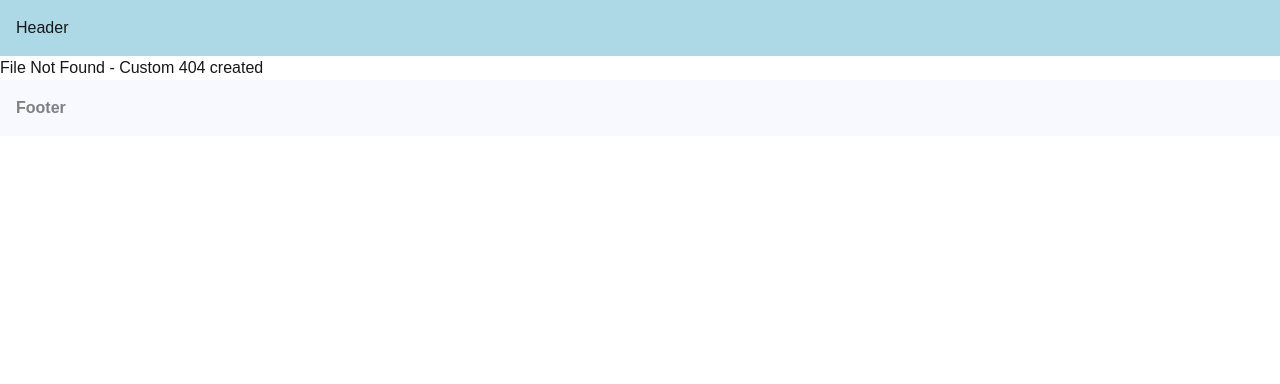
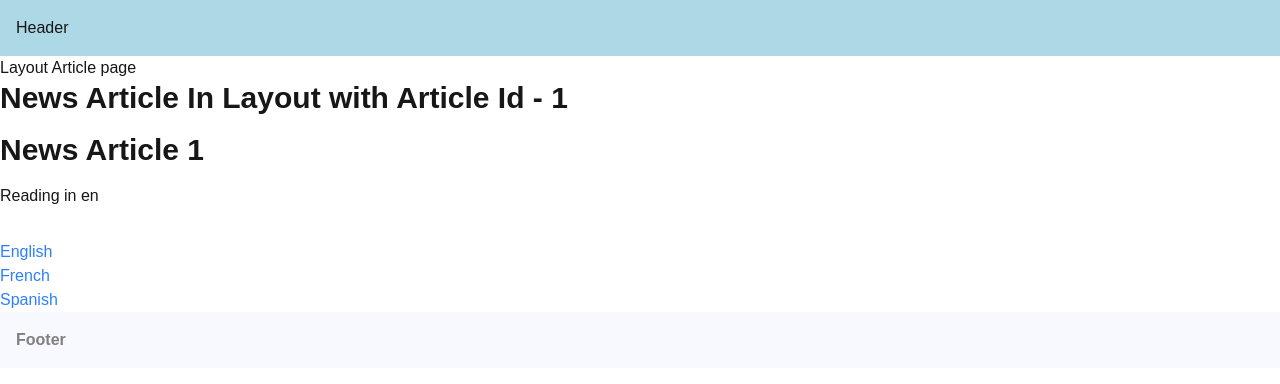
Before and after one commit to Shinia-Gupta/Project_Next15, a Next.js app: page /articles/1 in a window 1280 px wide. Before the commit this address had no page. Shown: the top 384 px of the page. Built offline with nearby package versions, Linux system fonts and the light colour scheme.

Commit message:
params and search params

```diff
--- /dev/null
+++ b/src/app/articles/[articleId]/layout.tsx
@@ -0,0 +1,13 @@
+export default async function ArticleLayout({ children, params, searchParams }: { children:React.ReactNode, params: Promise<{ articleId: string }>, searchParams: Promise<{ lang?: "en" | "fr" | "es" }> }) {
+    const { articleId } = await params
+
+    // const { lang = "en" } = await searchParams
+    return (
+        <div>
+            <h1>Layout Article page</h1>
+            <h1 className="text-3xl font-bold mb-4">News Article In Layout with Article Id - {articleId}</h1>
+            {/* <p className="mb-8">Reading in {lang}</p> */}
+            {children}
+        </div>
+    )
+}
--- /dev/null
+++ b/src/app/articles/[articleId]/page.tsx
@@ -0,0 +1,28 @@
+"use client"
+
+import Link from "next/link"
+import { use } from "react"
+
+
+export default function ArticlePage({ params, searchParams }: { params: Promise<{ articleId: string }>, searchParams: Promise<{ lang?: "en" | "fr" | "es" }> }) {
+    const { articleId } = use(params)
+    const { lang = "en" } = use(searchParams)
+    return (
+        <div>
+            <h1 className="text-3xl font-bold mb-4">News Article {articleId}</h1>
+            <p className="mb-8">Reading in {lang}</p>
+            <div>
+
+                <Link href={`/articles/${articleId}?lang=en`} className="text-blue-500 hover:underline">
+                    English
+                </Link><br />
+                <Link href={`/articles/${articleId}?lang=fr`} className="text-blue-500 hover:underline">
+                    French
+                </Link> <br />
+                <Link href={`/articles/${articleId}?lang=es`} className="text-blue-500 hover:underline">
+                    Spanish
+                </Link>
+            </div>
+        </div>
+    )
+}
```
